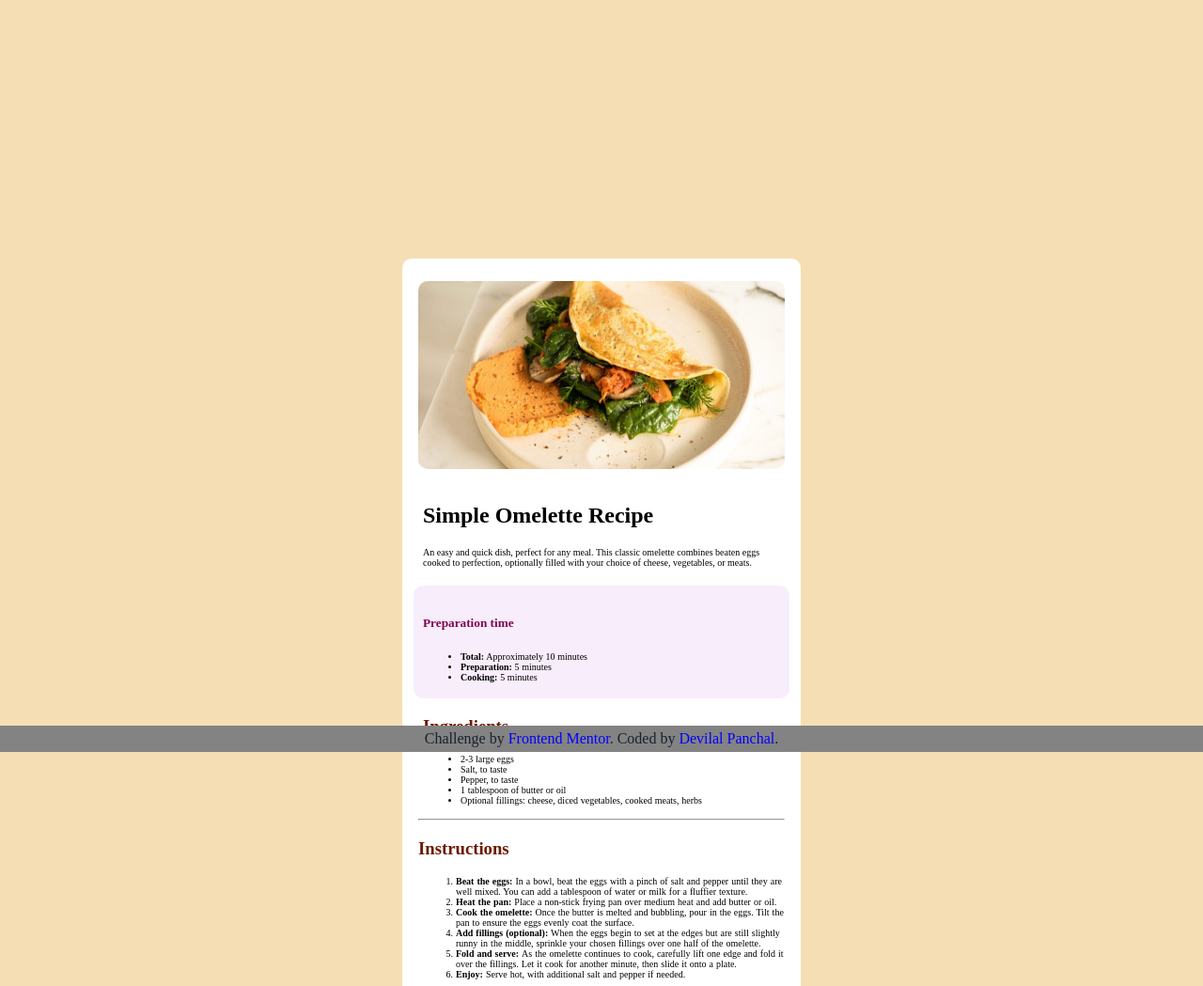
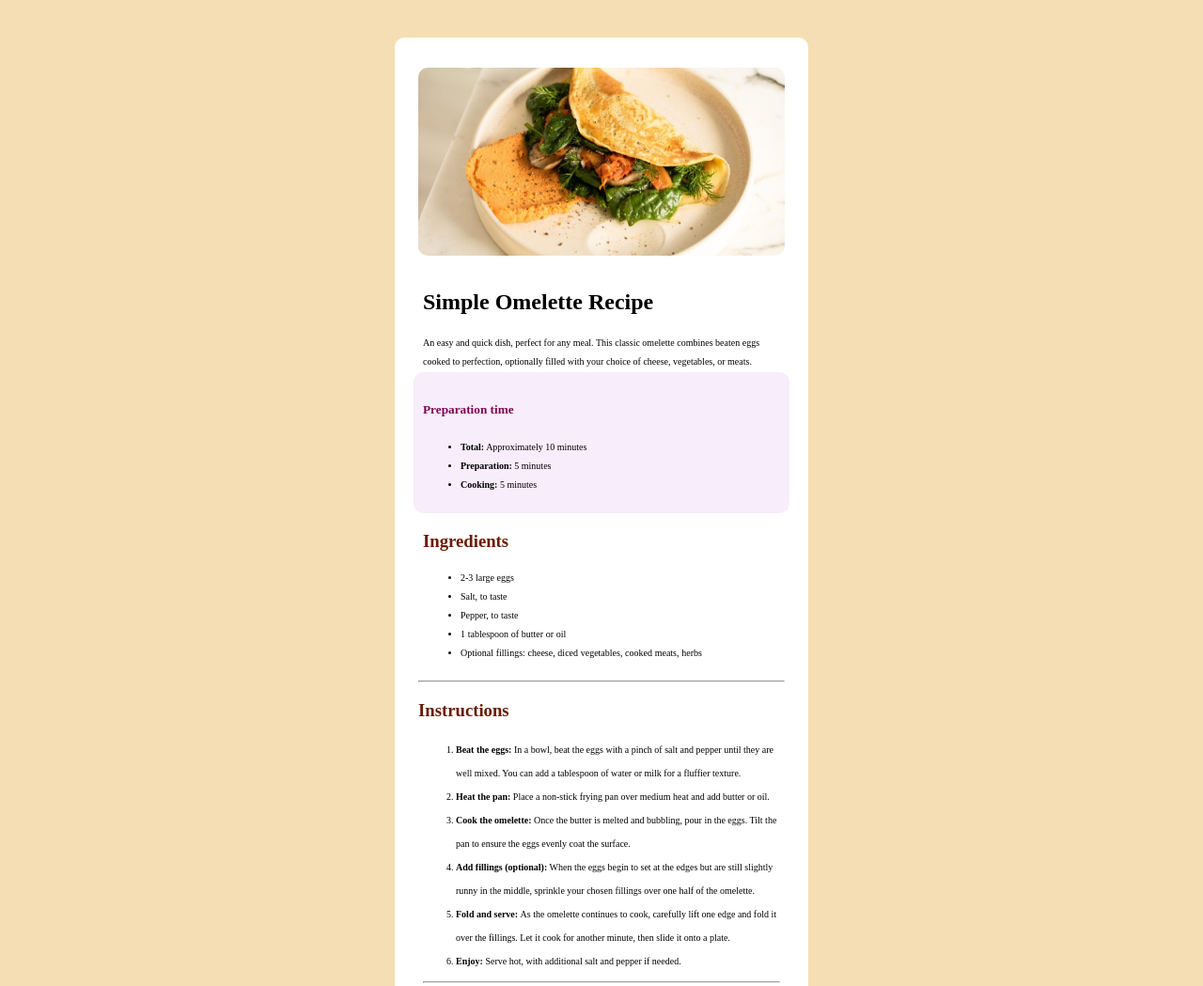
Before and after one commit to devilalpanchal/New-Recipe, a plain HTML site: page index.html in a window 1280 px wide. Shown: the top 1049 px of the page at 94% size. Drawn offline with Linux system fonts and the light colour scheme.

Commit message:
add files

```diff
--- a/index.html
+++ b/index.html
@@ -88,7 +88,7 @@
           <div class="d">
             20g</div>
         </div>
-        <hr>
+
         <div class="d1">
           <div class="d2"> Fat</div>
           <div class="d">
@@ -98,34 +98,14 @@
     </div>
 
   </div>
-  <div class="footer">
+  <!-- <div class="footer">
         <div class="attribution">
           Challenge by <a href="https://www.frontendmentor.io?ref=challenge" target="_blank">Frontend Mentor</a>.
           Coded by <a href="https://www.frontendmentor.io/profile/devilalpanchal">Devilal Panchal</a>.
         </div>
-      </div>
+      </div> -->
 
 
 </body>
 
 </html>
-<!--
-
-
-
-
-
-
-
-
-
-
-
-
-
-
-
-
-
-
- -->
--- a/style.css
+++ b/style.css
@@ -1,4 +1,4 @@
-body{
+body {
     margin: 0;
     padding: 0;
     box-sizing: border-box;
@@ -8,115 +8,141 @@ body{
     display: flex;
     flex-direction: column;
     width: 100vw;
-    height:200vh;
+    font-size: 16px;
+    /* height:200vh; */
 }
-.main-content{
+
+.main-content {
 
     align-items: center;
     justify-content: center;
     display: flex;
-
+    margin: 40px auto;
     width: 400px;
 
-   padding: 12px;
+    padding: 20px;
     background-color: hsl(0, 0%, 100%);
     border-radius: 10px;
     flex-direction: column;
 }
-.section-1{
+
+.section-1 {
     margin-top: 12px;
 
 }
-.image1{
+
+.image1 {
     width: 390px;
     height: 200px;
     border-radius: 10px;
 
 }
 
-.section-2 p{
+.section-2 p {
     font-size: 10px;
 }
-h2{
+
+h2 {
     margin-top: 12px;
 }
-.p{
+
+.p {
     font-size: 10px;
     word-spacing: 0.2px;
 }
-.section-2{
+
+.section-2 {
 
     width: 380px;
 
     height: 100px;
     margin-top: 20px;
 }
-.section-2 li{
+
+.section-2 p {
     font-size: 10px;
+    line-height: 20px;
+
 }
-.section-3{
-    background-color: rgb(248, 237, 250) ;
+
+.section-3 {
+    background-color: rgb(248, 237, 250);
     width: 380px;
     padding: 10px;
-    height: 100px;
+    height: 130px;
     border-radius: 10px;
 }
-.section-3 li{
+
+.section-3 li {
+    font-size: 10px;
+    /* word-spacing: 0.2px; */
+    line-height: 20px;
+}
+
+.section-4 {
+    width: 380px;
+    height: 170px;
+
+}
+
+.section-4 li {
     font-size: 10px;
     word-spacing: 0.2px;
+    line-height: 20px;
 }
-.section-4{
-    width: 380px;
-    height: 120px;
+
+.section-5 {
+    width: 390px;
+    height: 220px;
 
 }
-.section-4 li{
+
+.section-5 li {
     font-size: 10px;
-    word-spacing: 0.2px;
-}
-
-.section-5{
-    width: 390px;
-    height: 200px;
-
-}
-.section-5 li{
-    font-size: 10px;
-    word-spacing: 0.5px;
+    /* word-spacing: 10px; */
+    line-height: 25px;
     margin-left: 0px;
 }
 
-.section-6 p{
+.section-6 p {
     font-size: 10px;
     word-spacing: 0.4;
 }
-.section-6{
+
+.section-6 {
     width: 380px;
+    margin-top: 100px;
 }
-.d1{
+
+.d1 {
     align-items: center;
     display: flex;
     gap: 200px;
 }
-.d2{
+
+.d2 {
     padding: 10px;
 
 }
-.secti6-d4{
+
+.secti6-d4 {
     margin-left: 1px;
     font-size: 10px;
     word-spacing: 0.4;
 }
-h3  {
-    color:hsl(15, 100%, 21%);
-}
-.d{
-    color:hsl(15, 100%, 21%);
+
+h3 {
+    color: hsl(15, 100%, 21%);
 }
 
-h5{
-    color:rgb(128, 5, 83)
+.d {
+    color: hsl(15, 100%, 21%);
 }
+
+h5 {
+    color: rgb(128, 5, 83)
+}
+
 .footer {
     background-color: rgb(131, 131, 131);
     color: hsl(219, 29%, 14%);
```
Lines whose indentation alone changed are shown as unchanged.
